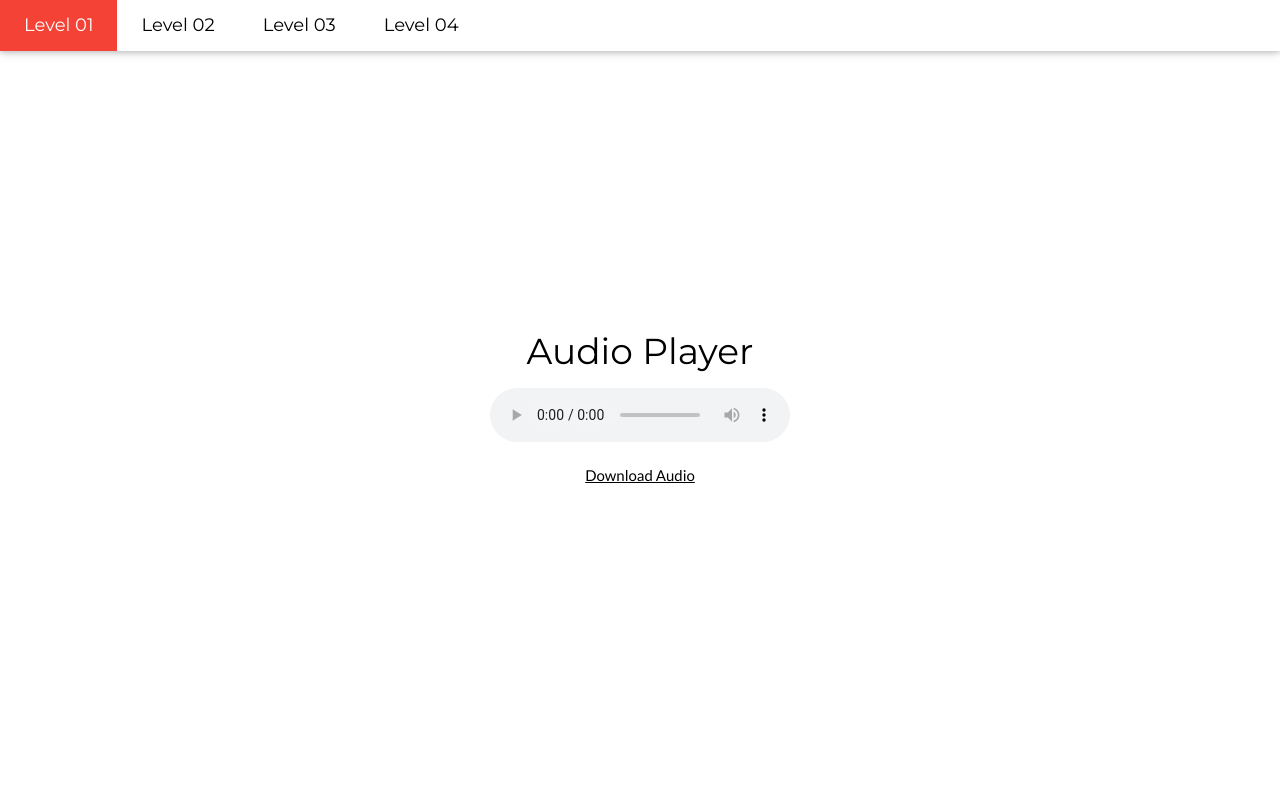
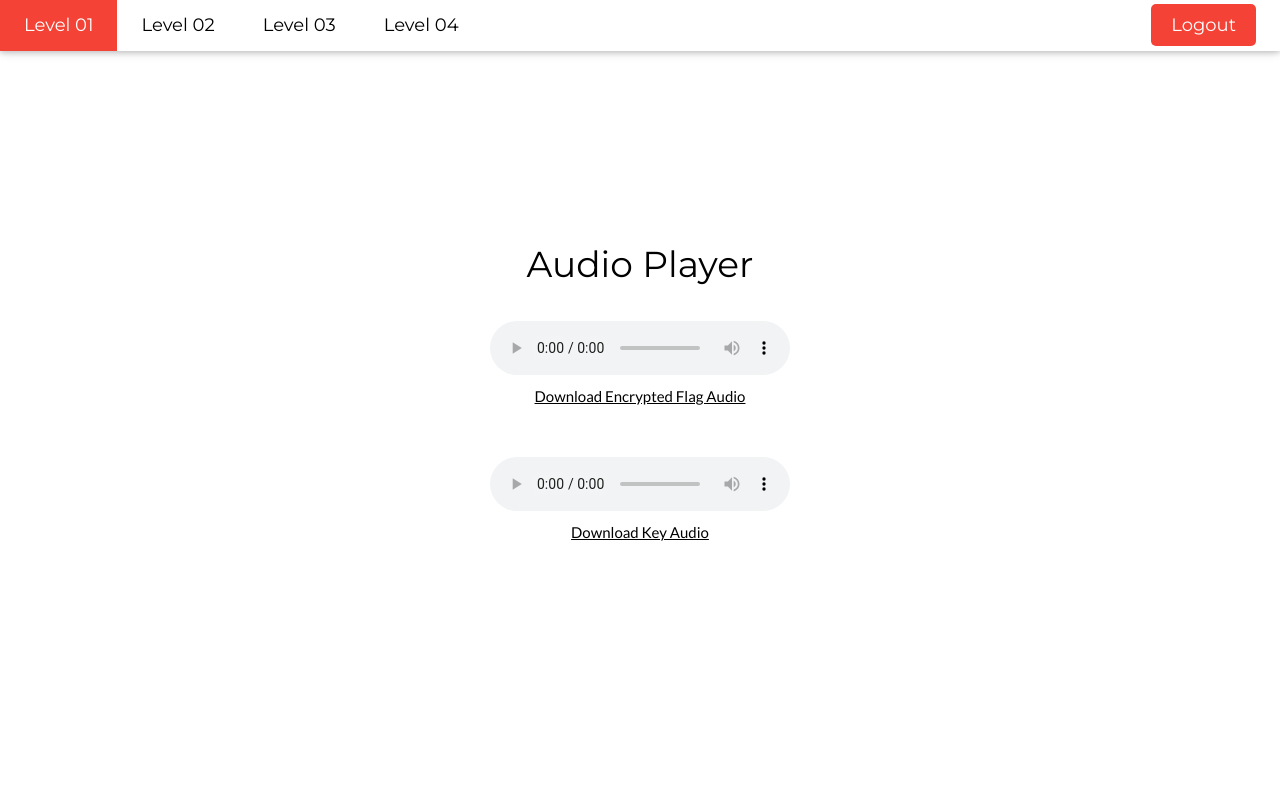
Before and after one commit to ohonafsajib/concordia_ctf, a PHP site: page /sound.php in a window 1280 px wide. Run offline with PHP 8.4, Linux system fonts and the light colour scheme.

Commit message:
uploading the db-all-code

```diff
--- a/app/sound.php
+++ b/app/sound.php
@@ -2,6 +2,15 @@
 <html lang="en">
 <head>
     <meta charset="UTF-8">
+    <meta charset="UTF-8">
+    <meta charset="UTF-8">
+    <meta name="viewport" content="width=device-width, initial-scale=1">
+        <link rel="stylesheet" href="https://www.w3schools.com/w3css/4/w3.css">
+        <meta name="viewport" content="width=device-width, initial-scale=1">
+        <link rel="stylesheet" href="https://www.w3schools.com/w3css/4/w3.css">
+        <link rel="stylesheet" href="https://fonts.googleapis.com/css?family=Lato">
+        <link rel="stylesheet" href="https://fonts.googleapis.com/css?family=Montserrat">
+        <link rel="stylesheet" href="https://cdnjs.cloudflare.com/ajax/libs/font-awesome/4.7.0/css/font-awesome.min.css">
     <meta name="viewport" content="width=device-width, initial-scale=1">
     <link rel="stylesheet" href="https://www.w3schools.com/w3css/4/w3.css">
     <link rel="stylesheet" href="https://fonts.googleapis.com/css?family=Lato">
@@ -15,47 +24,92 @@
         /* Center content using Flexbox */
         .center-content {
             display: flex;
-            flex-direction: column;
-            align-items: center;
-            justify-content: center;
+            justify-content: center; /* Center horizontally */
+            align-items: center; /* Center vertically */
             min-height: 100vh; /* 100% of the viewport height */
+            padding: 0 20px; /* Add padding to avoid edge */
+            flex-direction: column; /* Align children vertically */
         }
 
         /* Adjusting the font size of the welcome text */
         .welcome-text {
             font-size: 2em; /* You can adjust this value to your preference */
         }
+
+        /* Splitting audio elements into two columns */
+        .audio-column {
+            display: flex;
+            flex-direction: column;
+            align-items: center;
+            justify-content: center;
+            margin: 20px;
+        }
+
+        /* Adding space between audio elements */
+        .audio-column > * {
+            margin-bottom: 10px;
+        }
+        .logout-button {
+            background-color: #f44336; /* Red */
+            color: white;
+            padding: 10px 20px;
+            border: none;
+            border-radius: 5px;
+            cursor: pointer;
+            text-decoration: none;
+        }
     </style>
     <title>Play Audio</title>
 </head>
 <body>
 
-<!-- Container for center alignment -->
-<div class="center-content">
-
     <!-- Navbar -->
     <div class="w3-top">
         <div class="w3-bar w3-white w3-card w3-left-align w3-large">
             <a class="w3-bar-item w3-button w3-hide-medium w3-hide-large w3-right w3-padding-large w3-hover-white w3-large w3-red" href="javascript:void(0);" onclick="myFunction()" title="Toggle Navigation Menu"><i class="fa fa-bars"></i></a>
-            <!-- <a href="#home" class="w3-bar-item w3-button w3-padding-large w3-red">HOME</a> -->
+            <!-- <a href="#" class="w3-bar-item w3-button w3-padding-large w3-white">Home</a> -->
             <a href="http://172.30.37.194/work.php" class="w3-bar-item w3-button w3-hide-small w3-padding-large w3-hover-red">Level 01</a>
             <a href="http://172.30.37.194/sound.php" class="w3-bar-item w3-button w3-hide-small w3-padding-large w3-hover-red">Level 02</a>
             <a href="http://172.30.37.194/ping_main.php" class="w3-bar-item w3-button w3-hide-small w3-padding-large w3-hover-red">Level 03</a>
             <a href="#" class="w3-bar-item w3-button w3-hide-small w3-padding-large w3-hover-red">Level 04</a>
+        <div class="w3-bar-item w3-padding-large w3-hide-small w3-hover-red w3-right"><a href="http://172.30.37.194/logout.php" class="logout-button">Logout</a></div>
+        </div>
+
+        <!-- Navbar on small screens -->
+        <div id="navDemo" class="w3-bar-block w3-white w3-hide w3-hide-large w3-hide-medium w3-large">
+            <a href="#" class="w3-bar-item w3-button w3-padding-large">Link 1</a>
+            <a href="#" class="w3-bar-item w3-button w3-padding-large">Link 2</a>
+            <a href="#" class="w3-bar-item w3-button w3-padding-large">Link 3</a>
+            <a href="#" class="w3-bar-item w3-button w3-padding-large">Link 4</a>
+            <a href="" class="w3-bar-item w3-button w3-padding-large">Logout</a>
         </div>
     </div>
 
+
+
+<!-- Container for center alignment -->
+<div class="center-content">
     <h1>Audio Player</h1>
 
-    <audio controls>
-        <source src="audio.wav" type="audio/wav">
-        Your browser does not support the audio element.
-    </audio>
+    <!-- First Code Snippet -->
+    <div class="audio-column">
+        <!-- Encrypted Flag Morse Code Audio -->
+        <audio controls>
+            <source src="Encr.wav" type="audio/wav">
+            Your browser does not support the audio element.
+        </audio>
+        <a href="Encr.wav" download>Download Encrypted Flag Audio</a>
+    </div>
 
-    <br>
-
-    <a href="audio.wav" download>Download Audio</a>
-
+    <!-- Second Code Snippet -->
+    <div class="audio-column">
+        <!-- Key Morse Code Audio -->
+        <audio controls>
+            <source src="Key.wav" type="audio/wav">
+            Your browser does not support the audio element.
+        </audio>
+        <a href="Key.wav" download>Download Key Audio</a>
+    </div>
 </div> <!-- End of center-content div -->
 
 </body>
```
Also changed, not shown: app/logout.php (added, +24 -0 lines), app/ping_main.php (+11 -0 lines), app/welcome.php (+13 -1 lines), app/work.php (+10 -0 lines), 3 other files.
